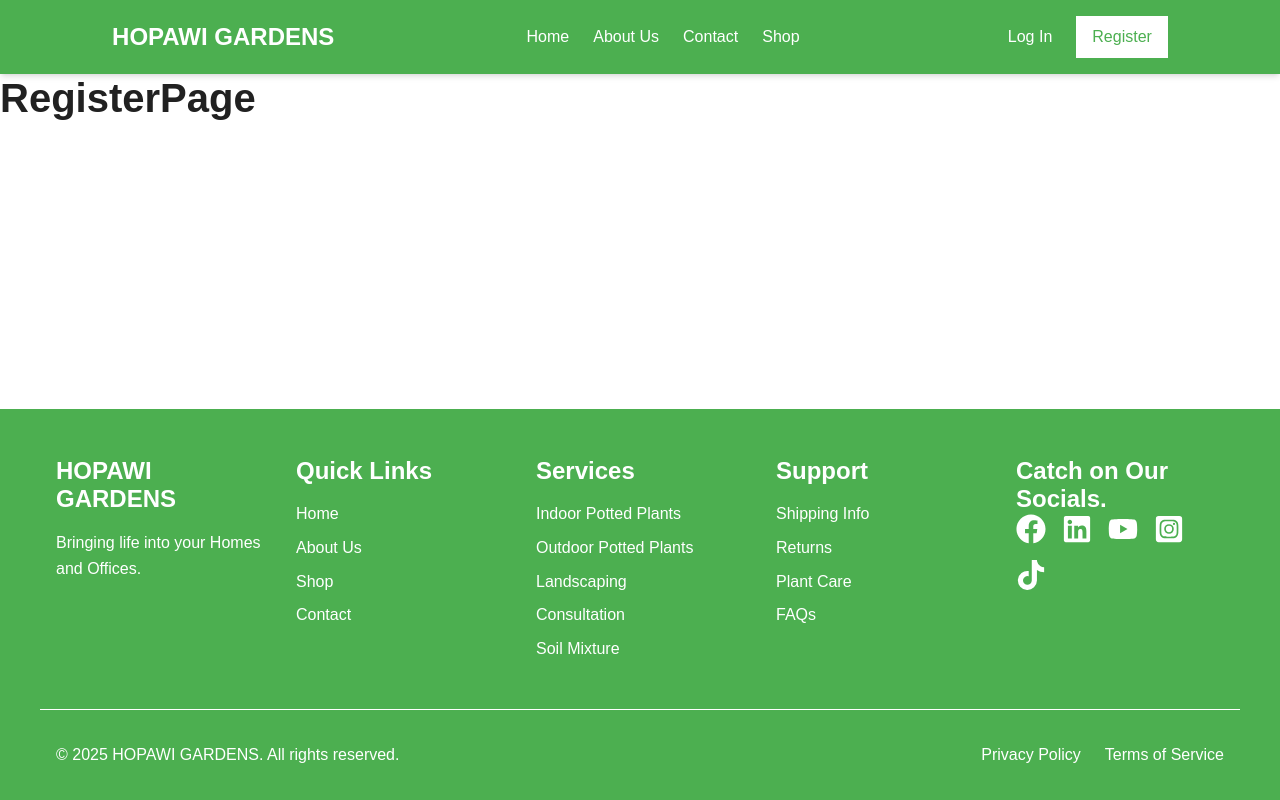
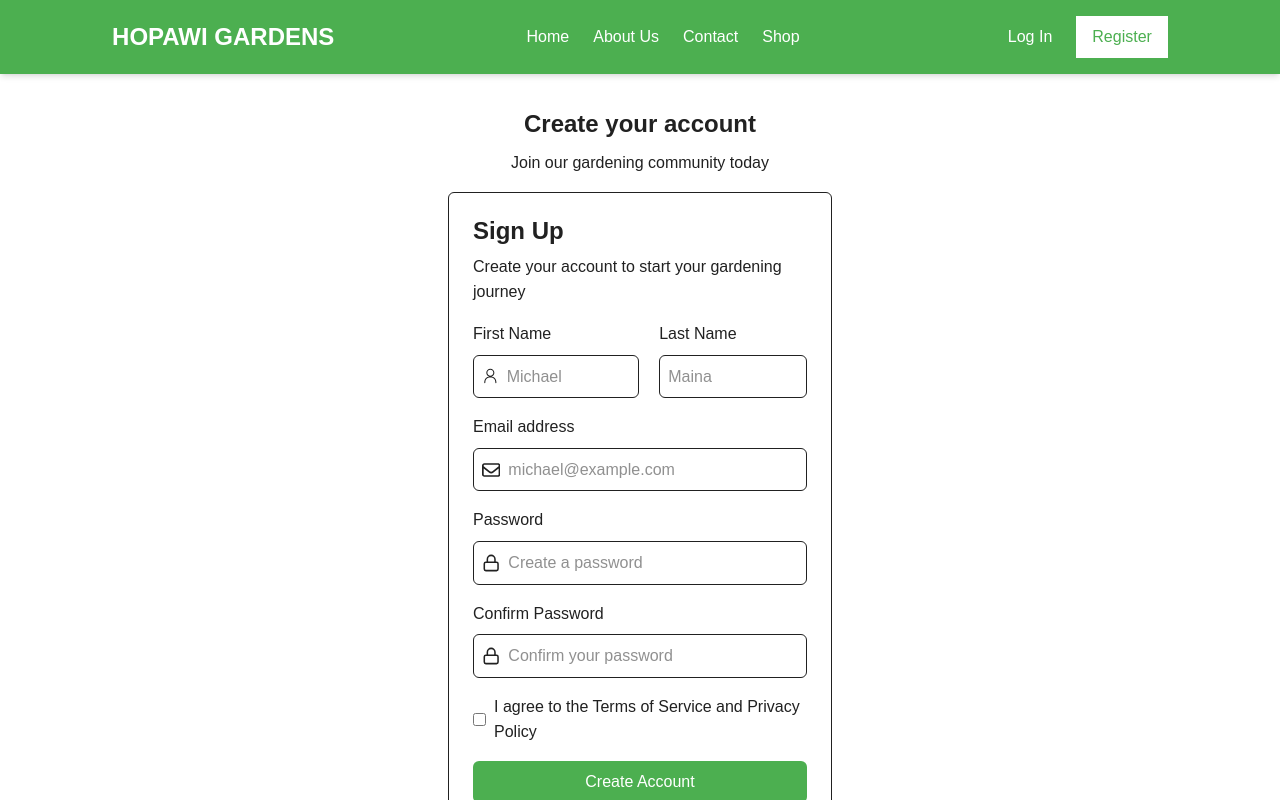
Before and after one commit to MacKibe/hopawiGarden, a React (Vite) app in the folder client/: page /register in a window 1280 px wide. Shown: the top 800 px of the page. Built offline with nearby package versions, Linux system fonts and the light colour scheme.

Commit message:
Done with login and registration page

```diff
--- a/client/package.json
+++ b/client/package.json
@@ -14,6 +14,7 @@
     "framer-motion": "^12.23.12",
     "react": "^19.1.0",
     "react-dom": "^19.1.0",
+    "react-hook-form": "^7.62.0",
     "react-icons": "^5.5.0",
     "react-router": "^7.6.3",
     "tailwindcss": "^4.1.11",
--- a/client/src/index.css
+++ b/client/src/index.css
@@ -85,7 +85,7 @@ section {
 }
 
 /* Forms */
-input, textarea, select {
+#contactForm input, textarea, select {
   width: 100%;
   padding: 0.75rem;
   border: 2px solid var(--background);
--- a/client/src/pages/ContactPage.tsx
+++ b/client/src/pages/ContactPage.tsx
@@ -58,7 +58,7 @@ const ContactPage = () => {
       <motion.section className="py-16">
         <div className="container grid grid-cols-1 lg:grid-cols-3 gap-8">
           {/* FORM - 2/3 Width */}
-          <motion.form className="lg:col-span-2 bg-[var(--primary)] p-8 rounded-xl shadow-md-[var(--secondary)] text-left"
+          <motion.form id="contactForm" className="lg:col-span-2 bg-[var(--primary)] p-8 rounded-xl shadow-md-[var(--secondary)] text-left"
             initial={{ opacity: 0, x: -50 }} whileInView={{ opacity: 1, x: 0 }} viewport={{ once: true, margin: "-50px" }}
             transition={{ duration: 0.8 }} whileHover={{ boxShadow: "0 10px 25px rgba(0,0,0,0.1)" }}>
             <motion.h3 className="flex items-center gap-4 text-2xl text-[var(--background)] mb-6" whileHover={{ x: 5 }}>
--- a/client/src/pages/auth/LoginPage.tsx
+++ b/client/src/pages/auth/LoginPage.tsx
@@ -1,8 +1,44 @@
+import { FaRegEnvelope } from "react-icons/fa6";
+import { FiLock } from "react-icons/fi";
+import { Link } from "react-router";
 const LoginPage = () => {
     return(
-        <div>
-            <h3>Welcome back</h3>
-            <h4>Sign in to your account</h4>
+        <div className="py-6 w-[30vw] mx-auto text-center">
+            <h3 className="py-3">Welcome back</h3>
+            <p>Sign in to your account</p>
+            <form action="post" className="mt-4 p-6 border-1 rounded-md space-y-4 text-left">
+                <header>
+                    <h3>Sign In</h3>
+                    <p className="mt-2">Enter your email and password to access your account</p>
+                </header>
+                <div>
+                    <label htmlFor="email">Email address</label>
+                    <span className="flex gap-2 items-center border-1 rounded-md p-2 mt-2">
+                        <FaRegEnvelope size={20}/>
+                        <input type="text" name="email" id="email" placeholder="Enter your email" className="w-full"/>
+                    </span>
+                </div>
+                <div>
+                    <label htmlFor="password">Password</label>
+                    <span className="flex gap-2 items-center border-1 rounded-md p-2 mt-2">
+                        <FiLock  size={20}/>
+                        <input type="password" name="password" id="password" placeholder="Enter your password" className="w-full"/>
+                    </span>
+                </div>
+                <div className="flex flex-col w-full space-y-4">
+                    <div className="flex items-center justify-between">
+                        <span className="flex items-center gap-2">
+                            <input type="checkbox" name="rememberMe" id="rememberMe" />
+                            <label htmlFor="rememberMe">Remember Me</label>
+                        </span>
+                        <a href="http://" className="text-[var(--background)]">Forgot your password</a>
+                    </div>
+                    <button type="submit" className="btn-primary py-2 rounded-md">Sign In</button>
+                    <span className="text-center">
+                        Don't have an account? <Link to="/register" className="text-[var(--background)]">Sign up</Link>
+                    </span>
+                </div>
+            </form>
         </div>
     )
 }
--- a/client/src/pages/auth/RegisterPage.tsx
+++ b/client/src/pages/auth/RegisterPage.tsx
@@ -1,7 +1,64 @@
+import { FaRegEnvelope } from "react-icons/fa6";
+import { FiLock } from "react-icons/fi";
+import { RxPerson } from "react-icons/rx";
+import { Link } from "react-router";
 const RegisterPage = () => {
     return(
-        <div>
-            <h2>RegisterPage</h2>
+        <div className="py-6 w-[30vw] mx-auto text-center">
+            <h3 className="py-3">Create your account</h3>
+            <p>Join our gardening community today</p>
+            <form action="post" className="mt-4 p-6 border-1 rounded-md space-y-4 text-left">
+                <header>
+                    <h3>Sign Up</h3>
+                    <p className="mt-2">Create your account to start your gardening journey</p>
+                </header>
+                <div className="flex gap-5">
+                    <div>
+                        <label htmlFor="firstName">First Name</label>
+                        <span className="flex gap-2 items-center border-1 rounded-md p-2 mt-2">
+                            <RxPerson size={20}/>
+                            <input type="text" name="firstName" id="firstName" placeholder="Michael" className="w-full"/>
+                        </span>
+                    </div>
+                    <div>
+                        <label htmlFor="lastName">Last Name</label>
+                        <span className="flex gap-2 items-center border-1 rounded-md p-2 mt-2">
+                            <input type="text" name="lastName" id="lastName" placeholder="Maina" className="w-full"/>
+                        </span>
+                    </div>
+                </div>
+                <div>
+                    <label htmlFor="email">Email address</label>
+                    <span className="flex gap-2 items-center border-1 rounded-md p-2 mt-2">
+                        <FaRegEnvelope size={20}/>
+                        <input type="text" name="email" id="email" placeholder="michael@example.com" className="w-full"/>
+                    </span>
+                </div>
+                <div>
+                    <label htmlFor="password">Password</label>
+                    <span className="flex gap-2 items-center border-1 rounded-md p-2 mt-2">
+                        <FiLock  size={20}/>
+                        <input type="password" name="password" id="password" placeholder="Create a password" className="w-full"/>
+                    </span>
+                </div>
+                <div>
+                    <label htmlFor="confirmPassword">Confirm Password</label>
+                    <span className="flex gap-2 items-center border-1 rounded-md p-2 mt-2">
+                        <FiLock  size={20}/>
+                        <input type="password" name="confirmPassword" id="confirmPassword" placeholder="Confirm your password" className="w-full"/>
+                    </span>
+                </div>
+                <div className="flex flex-col w-full space-y-4">
+                    <span className="flex items-center gap-2">
+                        <input type="checkbox" name="termAndPolicy" id="termAndPolicy" />
+                        <label htmlFor="termAndPolicy">I agree to the Terms of Service and Privacy Policy</label>
+                    </span>
+                    <button type="submit" className="btn-primary py-2 rounded-md">Create Account</button>
+                    <span className="text-center">
+                        Already have an account? <Link to="/login" className="text-[var(--background)]">Sign In</Link>
+                    </span>
+                </div>
+            </form>
         </div>
     )
 }
```
Also changed, not shown: 1 other file (tests, documents, lock files or other folders).
